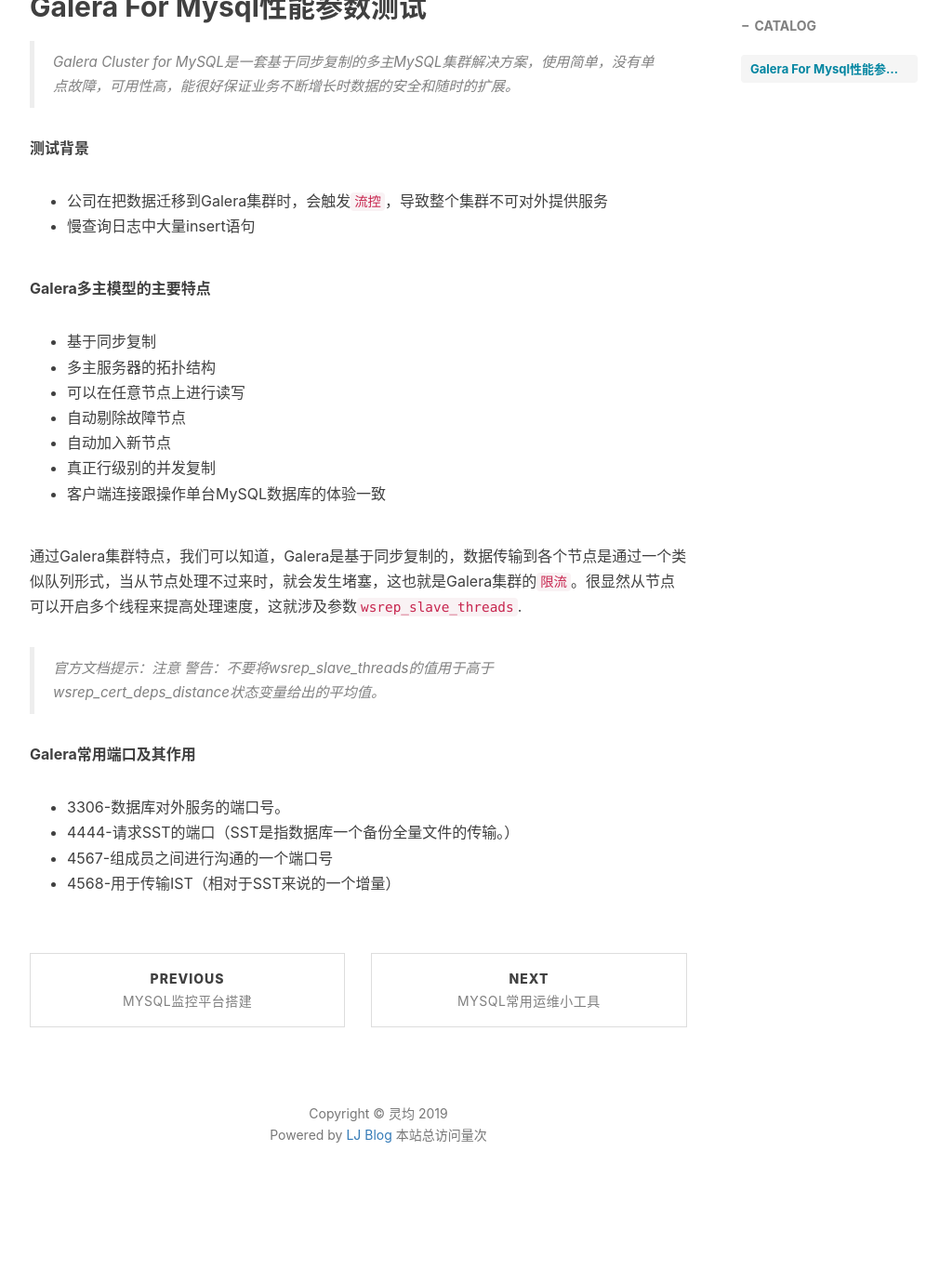
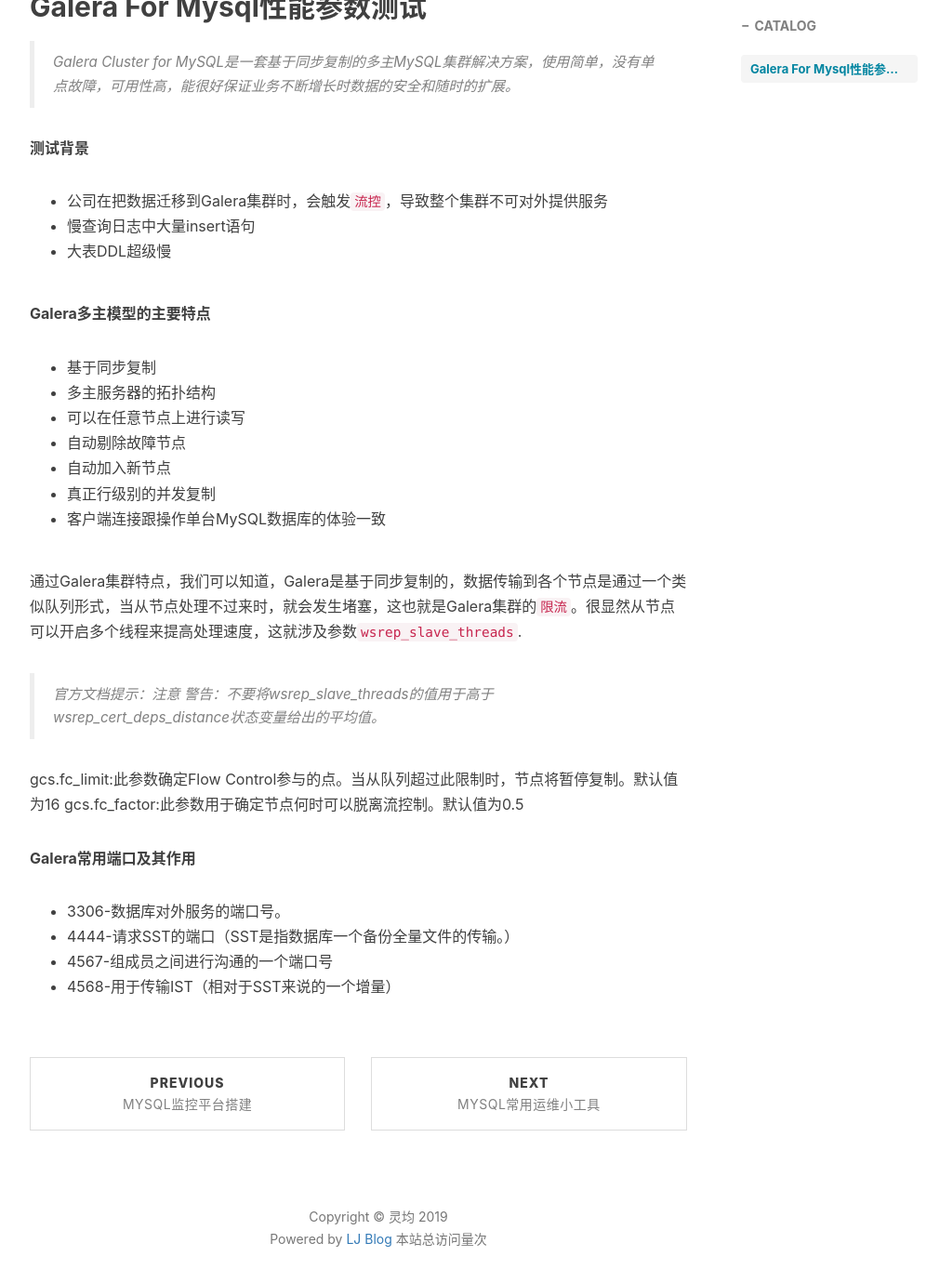
Before and after one commit to cslingjun/cslingjun.github.io, a Jekyll site: the page built from _posts/2019-04-26-Galera-For-Mysql重要性能参数测试.md, in a window 1280 px wide and 1400 px high, scrolled down 664 px. Shown: the top 1380 px of the window at 93% size, without its empty margins (233-1229 px from the left). Built offline with Jekyll 4.4.1, drawn with Linux system fonts in a browser that asks for light colours; nearby versions of some CDN libraries; comment, search, counter and statistics services are not loaded; before the commit the page ends 1989 px from its top, so only the background shows below that.

Commit message:
modify blog

```diff
--- a/_posts/2019-04-26-Galera-For-Mysql重要性能参数测试.md
+++ b/_posts/2019-04-26-Galera-For-Mysql重要性能参数测试.md
@@ -19,6 +19,7 @@
 **测试背景**
 - 公司在把数据迁移到Galera集群时，会触发`流控`，导致整个集群不可对外提供服务
 - 慢查询日志中大量insert语句
+- 大表DDL超级慢
 
 **Galera多主模型的主要特点**
 - 基于同步复制
@@ -30,12 +31,12 @@
 - 客户端连接跟操作单台MySQL数据库的体验一致
 
 通过Galera集群特点，我们可以知道，Galera是基于同步复制的，数据传输到各个节点是通过一个类似队列形式，当从节点处理不过来时，就会发生堵塞，这也就是Galera集群的`限流`。很显然从节点可以开启多个线程来提高处理速度，这就涉及参数`wsrep_slave_threads`.
-
 >官方文档提示：注意 警告：不要将wsrep_slave_threads的值用于高于wsrep_cert_deps_distance状态变量给出的平均值。
 
 
 
-
+gcs.fc_limit:此参数确定Flow Control参与的点。当从队列超过此限制时，节点将暂停复制。默认值为16
+gcs.fc_factor:此参数用于确定节点何时可以脱离流控制。默认值为0.5
 
 
 
```
